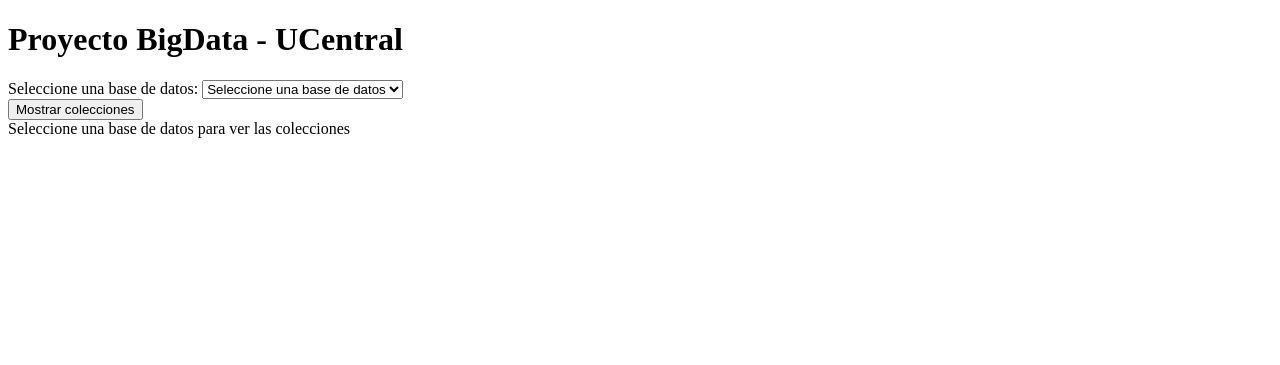
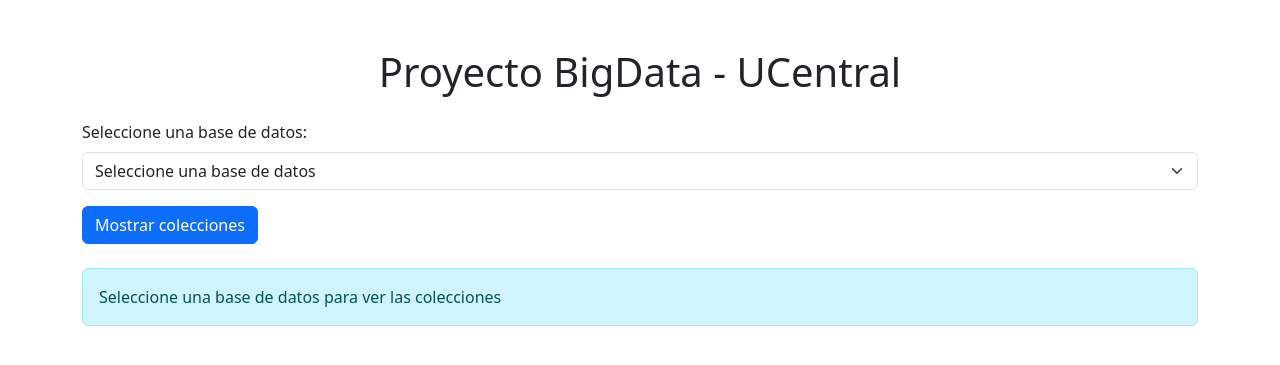
Before and after one commit to juancarloswill/BigDataApp, a Flask app: page / in a window 1280 px wide. Shown: the top 365 px of the page. Run offline with Flask 3, Linux system fonts and the light colour scheme.

Commit message:
arreglo html
arreglo html

```diff
--- a/templates/index.html
+++ b/templates/index.html
@@ -4,21 +4,23 @@
     <meta charset="UTF-8">
     <meta name="viewport" content="width=device-width, initial-scale=1.0">
     <title>Proyecto BigData - UCentral</title>
-        <link href="https://cdn.jsdelivr.net/npm/bootstrap@5.3.2/dist/css/bootstrap.min.css" />
+    <link href="https://cdn.jsdelivr.net/npm/bootstrap@5.3.2/dist/css/bootstrap.min.css" rel="stylesheet">
 </head>
 <body>
     <div class="container mt-5">
-            <h1 class="text-center">Proyecto BigData - UCentral</h1>
+        <h1 class="text-center mb-4">Proyecto BigData - UCentral</h1>
+
         {% if error_message %}
             <div class="alert alert-danger" role="alert">
                 {{ error_message }}
             </div>
         {% endif %}
+
         <form method="post" class="mb-3">
             <div class="mb-3">
                 <label for="database" class="form-label">Seleccione una base de datos:</label>
                 <select class="form-select" name="database" id="database" required>
-                        <option value="" {% if not selected_db %}selected{% endif %} disabled selected>Seleccione una base de datos</option>
+                    <option value="" {% if not selected_db %}selected{% endif %} disabled>Seleccione una base de datos</option>
                     {% for db_name in databases %}
                         <option value="{{ db_name }}" {% if selected_db == db_name %}selected{% endif %}>{{ db_name }}</option>
                     {% endfor %}
@@ -26,37 +28,41 @@
             </div>
             <button type="submit" class="btn btn-primary">Mostrar colecciones</button>
         </form>
+
         {% if selected_db %}
-                <h2 class="text-center">Colecciones en {{ selected_db }}: </h2>
-                {% if collections_data %}
-                  <table class="table table-striped">
+            <h2 class="text-center">Colecciones en {{ selected_db }}:</h2>
+
+            {% if collection_data %}
+                <table class="table table-striped mt-4">
                     <thead>
                         <tr>
                             <th>#</th>
-                        <th scope="col">Nombre de la colección</th>
-                        <th scope="col">Número de documentos</th>
-                        <th scope="col">Acciones</th>
+                            <th>Nombre de la colección</th>
+                            <th>Número de documentos</th>
+                            <th>Acciones</th>
                         </tr>
                     </thead>
                     <tbody>
-                      {% for collection in collections %}
+                        {% for collection in collection_data %}
                             <tr>
                                 <td>{{ collection.index }}</td>
                                 <td>{{ collection.name }}</td>
                                 <td>{{ collection.count }}</td>
+                                <td><!-- Aquí puedes agregar botones o links --></td>
                             </tr>
                         {% endfor %}
                     </tbody>
                 </table>
+            {% else %}
+                <p class="text-muted">No hay colecciones para mostrar.</p>
             {% endif %}
         {% endif %}
-            <div class="alert alert-info" role="alert">
+
+        <div class="alert alert-info mt-4" role="alert">
             Seleccione una base de datos para ver las colecciones
         </div>
-         <script src="https://cdn.jsdelivr.net/npm/bootstrap@5.3.2/dist/js/bootstrap.bundle.min.js"></script>
-
     </div>
 
+    <script src="https://cdn.jsdelivr.net/npm/bootstrap@5.3.2/dist/js/bootstrap.bundle.min.js"></script>
 </body>
-
 </html>
```
Lines whose indentation alone changed are shown as unchanged.
